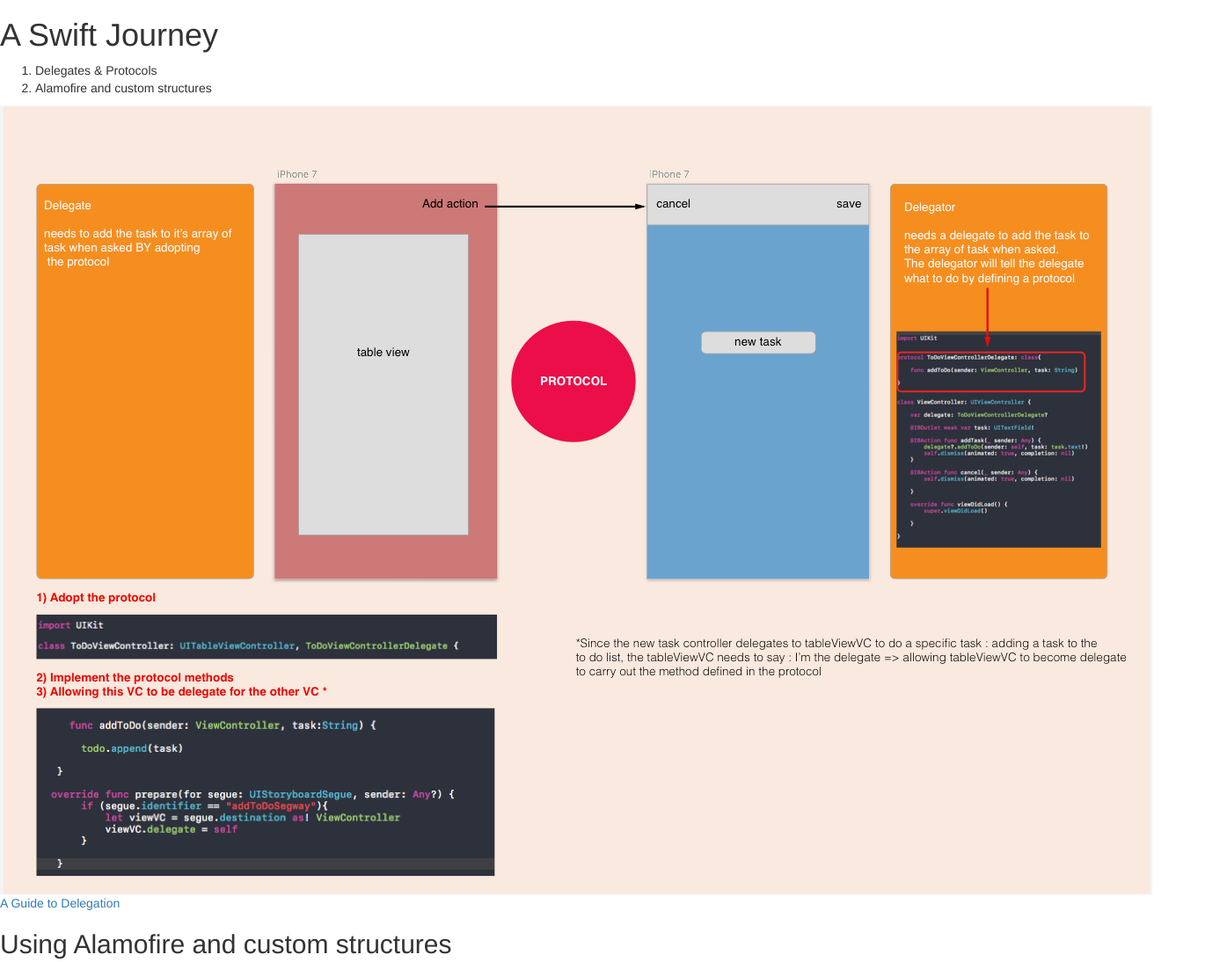
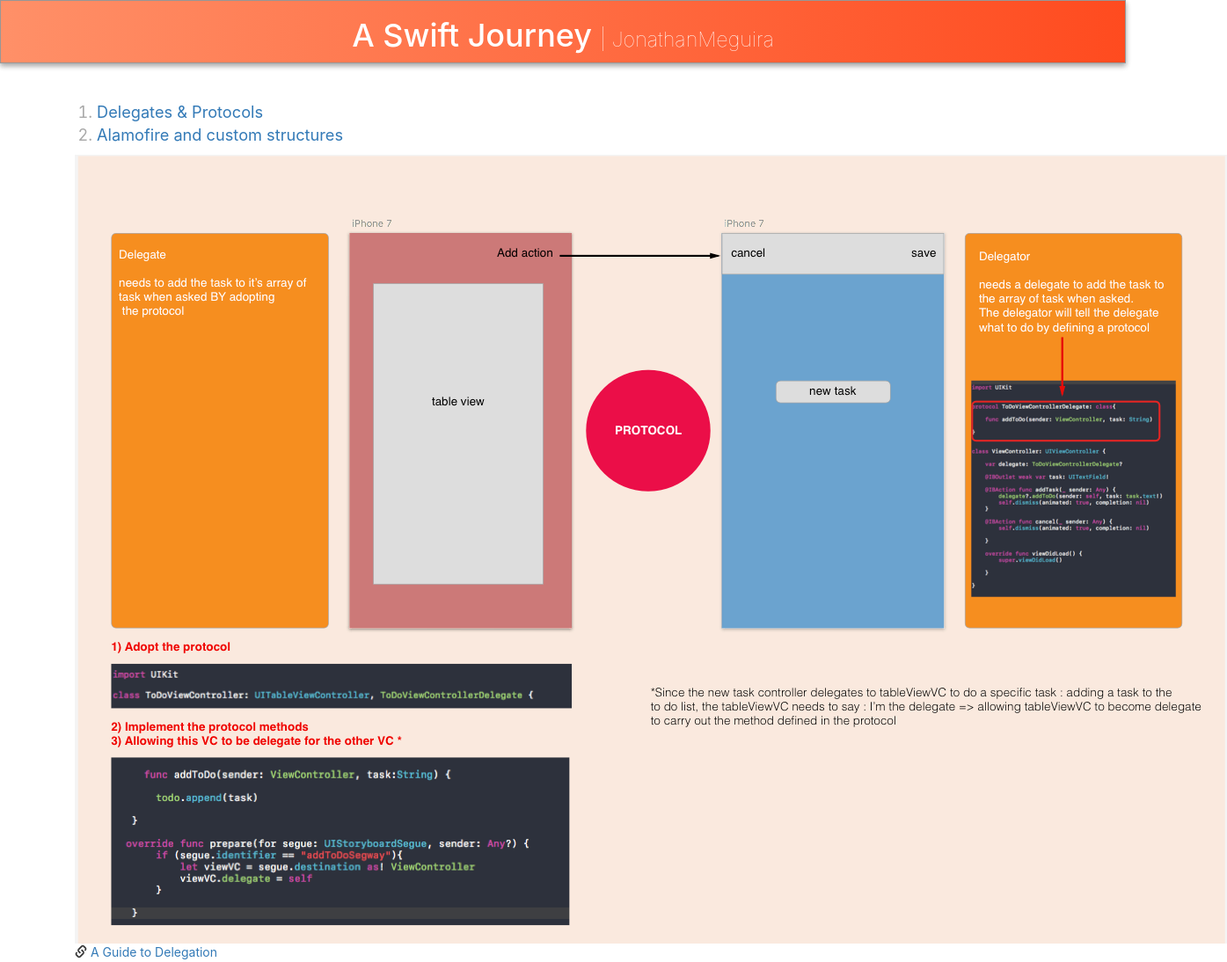
Before and after one commit to YonathanMeguira/Journey-into-Swift, a plain HTML site: page index.html in a window 1280 px wide. Shown: the top 1094 px of the page at 88% size, 1395 px wide, since content can reach past the window. Drawn offline with nearby package versions, Linux system fonts and the light colour scheme.

Commit message:
fixed css issues

```diff
--- a/css/main.css
+++ b/css/main.css
@@ -14,6 +14,38 @@ html {
     color: #222;
     font-size: 1em;
     line-height: 1.4;
+}
+
+#main-menu > li {
+    font-size: 1.3em;
+    color: darkgray;
+
+}
+
+body {
+    font-family: -apple-system, BlinkMacSystemFont, sans-serif !important;
+}
+
+.light-font {
+    font-weight: 100 !important;
+}
+
+#main {
+    margin-top: 3em;
+}
+.white{
+    color: white;
+}
+#top-bar {
+    /* Rectangle 7: */
+    background: #ff4b1f;  /* fallback for old browsers */
+    background: -webkit-linear-gradient(to right, #ff9068, #ff4b1f);  /* Chrome 10-25, Safari 5.1-6 */
+    background: linear-gradient(to right, #ff9068, #ff4b1f); /* W3C, IE 10+/ Edge, Firefox 16+, Chrome 26+, Opera 12+, Safari 7+ */
+    border: 1px solid #979797;    box-shadow: 0 3px 6px rgba(0,0,0,0.16), 0 3px 6px rgba(0,0,0,0.23);
+}
+
+#top-bar:hover {
+    background-color: #ff7031;
 }
 
 /*
@@ -94,22 +126,6 @@ textarea {
 /* ==========================================================================
    Author's custom styles
    ========================================================================== */
-
-
-
-
-
-
-
-
-
-
-
-
-
-
-
-
 
 /* ==========================================================================
    Helper classes
@@ -196,9 +212,9 @@ textarea {
 }
 
 @media print,
-       (-webkit-min-device-pixel-ratio: 1.25),
-       (min-resolution: 1.25dppx),
-       (min-resolution: 120dpi) {
+(-webkit-min-device-pixel-ratio: 1.25),
+(min-resolution: 1.25dppx),
+(min-resolution: 120dpi) {
     /* Style adjustments for high resolution devices */
 }
 
@@ -215,8 +231,9 @@ textarea {
     *:first-letter,
     *:first-line {
         background: transparent !important;
-        color: #000 !important; /* Black prints faster:
-                                   http://www.sanbeiji.com/archives/953 */
+        color: #000 !important;
+        /* Black prints faster:
+                                          http://www.sanbeiji.com/archives/953 */
         box-shadow: none !important;
         text-shadow: none !important;
     }
@@ -238,7 +255,6 @@ textarea {
      * Don't show links that are fragment identifiers,
      * or use the `javascript:` pseudo protocol
      */
-
     a[href^="#"]:after,
     a[href^="javascript:"]:after {
         content: "";
@@ -254,7 +270,6 @@ textarea {
      * Printing Tables:
      * http://css-discuss.incutio.com/wiki/Printing_Tables
      */
-
     thead {
         display: table-header-group;
     }
--- a/index.html
+++ b/index.html
@@ -29,25 +29,38 @@
 
 
 <!-- Add your site or application content here -->
+<div class="container-fluid" id="top-bar">
+    <h1 class="text-center" style="color: white">A Swift Journey
+    <small class="light-font white">| JonathanMeguira</small>
+    </h1>
 
-<h1>A Swift Journey</h1>
+</div>
 
-<ol>
-    <li href="#protocols">Delegates & Protocols</li>
-    <li href="#alamofire">Alamofire and custom structures</li>
+<div class="container" id="main">
+
+    <ol id="main-menu">
+        <li>
+            <a href="#protocols">Delegates & Protocols</a>
+        </li>
+        <li>
+            <a href="#alamofire">Alamofire and custom structures</a>
+        </li>
     </ol>
 
 
-<div id="protocols">
+    <div id="protocols" class="container">
         <img src="img/protocols.png">
+        <span class="glyphicon glyphicon-link"></span>
         <a href="https://www.andrewcbancroft.com/2015/04/08/how-delegation-works-a-swift-developer-guide/">A Guide to
             Delegation</a>
     </div>
 
-<div id="alamofire">
+    <div id="alamofire" class="container">
         <h2>Using Alamofire and custom structures</h2>
+        <span class="glyphicon glyphicon-link"></span>
         <a href="https://gist.github.com/jonathanmeguira/916fc948c55edc19547e943a5055146a#file-alamofire-swift">Using
             alamofire</a>
+    </div>
 </div>
 
 
```
Also changed, not shown: 1 other file. Lines whose indentation alone changed are shown as unchanged.
